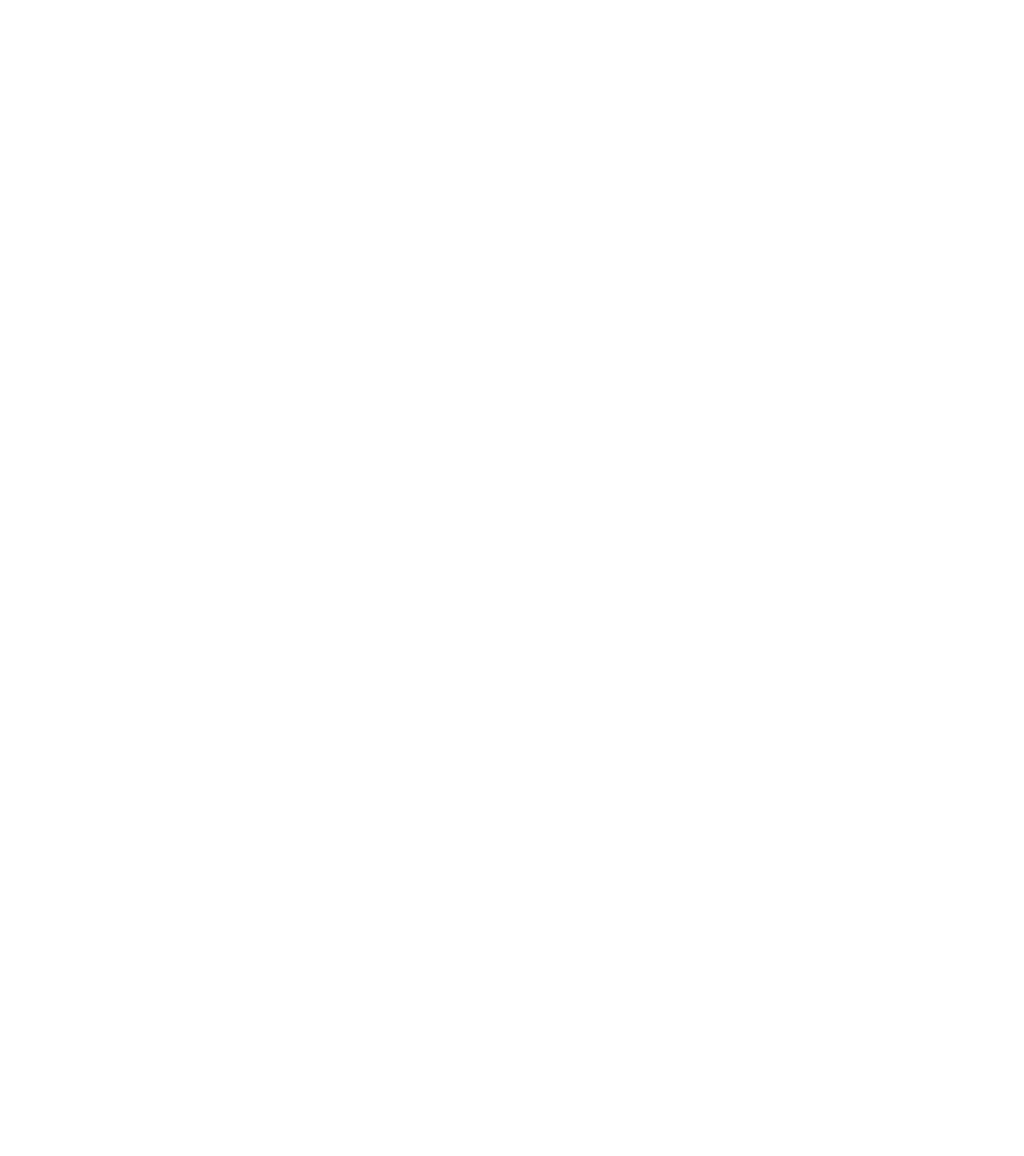
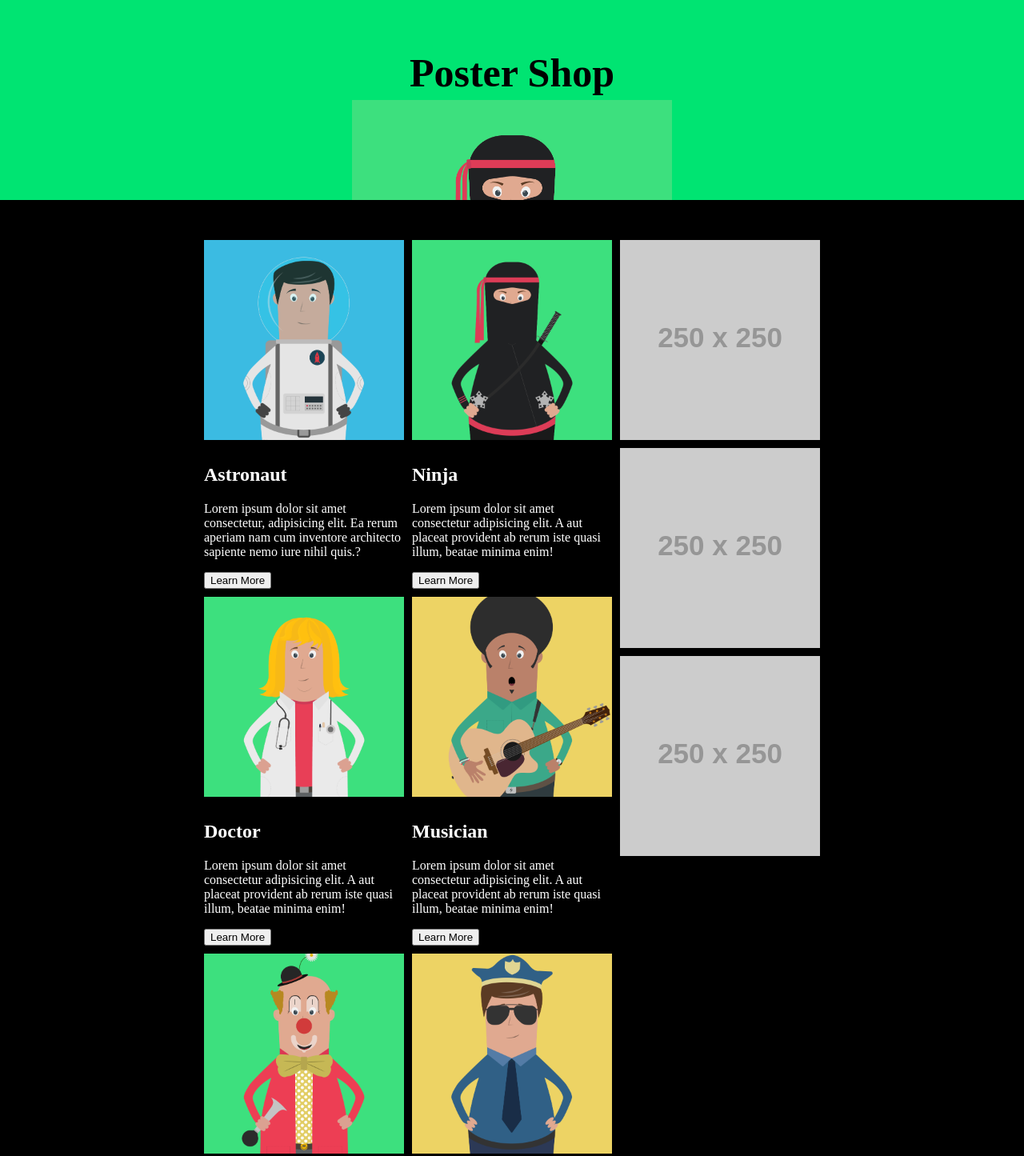
Before and after one commit to mansooriabbas/lexicon-poster-shop, a plain HTML site: page index.html in a window 1280 px wide. Shown: the top 1445 px of the page at 80% size. Before the commit the page ends 800 px from the top, so only its background shows below. Drawn offline with Linux system fonts and the light colour scheme; placeholder pictures from the web are drawn by us.

Commit message:
added the layout and some pictures

```diff
--- a/index.html
+++ b/index.html
@@ -1,24 +1,88 @@
 <!DOCTYPE html>
 <html lang="en">
   <head>
-    <meta charset="UTF-8">
-    <meta name="viewport" content="width=device-width, initial-scale=1.0">
+    <meta charset="UTF-8" />
+    <meta name="viewport" content="width=device-width, initial-scale=1.0" />
+    <link rel="stylesheet" href="style.css" />
     <title>Poster Shop</title>
   </head>
   <body>
     <header>
-
+      <nav class="navbar">
+        <h1>Poster Shop</h1>
+        <img src="assets/char-2.png" alt="" />
+      </nav>
     </header>
     <main>
       <section class="card-wrapper">
         <div class="cards">
-
+          <div class="card-1">
+            <img src="assets/char-1.png" alt="" />
+            <div class="text-container-1">
+              <h2>Astronaut</h2>
+              <p>
+                Lorem ipsum dolor sit amet consectetur, adipisicing elit. Ea
+                rerum aperiam nam cum inventore architecto sapiente nemo iure
+                nihil quis.?
+              </p>
+              <button>Learn More</button>
             </div>
-            <div class="card-text">
-
+            <img src="assets/char-11.png" alt="" />
+            <div class="text-container-1">
+                <h2>Doctor</h2>
+              <p>
+                Lorem ipsum dolor sit amet consectetur adipisicing elit. A aut
+                placeat provident ab rerum iste quasi illum, beatae minima enim!
+              </p>
+              <button>Learn More</button>
+            </div>
+            <img src="assets/char-5.png" alt="" />
+            <div class="text-container-1">
+                <h1>Clown</h1>
+              <p>
+                Lorem ipsum dolor sit amet consectetur adipisicing elit.
+                Voluptatem, tempore odio. Iusto eum officiis consequatur, esse
+                nesciunt qui praesentium suscipit.
+              </p>
+              <button>Learn More</button>
+            </div>
+          </div>
+          <div class="card-2">
+            <img src="assets/char-2.png" alt="" />
+            <div class="text-container-1">
+                <h2>Ninja</h2>
+              <p>
+                Lorem ipsum dolor sit amet consectetur adipisicing elit. A aut
+                placeat provident ab rerum iste quasi illum, beatae minima enim!
+              </p>
+              <button>Learn More</button>
+            </div>
+            <img src="assets/char-12.png" alt="" />
+            <div class="text-container-1">
+                <h2>Musician</h2>
+              <p>
+                Lorem ipsum dolor sit amet consectetur adipisicing elit. A aut
+                placeat provident ab rerum iste quasi illum, beatae minima enim!
+              </p>
+              <button>Learn More</button>
+            </div>
+            <img src="assets/char-6.png" alt="" />
+            <div class="text-container-1">
+                <h2>Police</h2>
+              <p>
+                Lorem ipsum dolor sit amet consectetur adipisicing elit. A aut
+                placeat provident ab rerum iste quasi illum, beatae minima enim!
+              </p>
+              <button>Learn More</button>
+            </div>
+          </div>
+          <div class="card-3">
+            <img src="https://placehold.co/250x250" alt="" />
+            <img src="https://placehold.co/250x250" alt="" />
+            <img src="https://placehold.co/250x250" alt="" />
+          </div>
         </div>
       </section>
     </main>
-
   </body>
 </html>
--- a/style.css
+++ b/style.css
@@ -0,0 +1,62 @@
+body {
+  margin: 0;
+  padding: 0;
+  border: 0;
+  background-color: black;
+}
+
+header {
+  background-color: beige;
+  height: 250px;
+}
+
+.navbar {
+  height: 100%;
+  width: 100%;
+  margin: 0;
+  display: flex;
+  flex-direction: column;
+  justify-content: center;
+  align-items: center;
+  background-color: #00e472;
+  overflow: hidden;
+}
+
+.navbar img {
+  width: 400px;
+  position: relative;
+  bottom: -200px;
+}
+.navbar h1 {
+  position: absolute;
+  top: 20px;
+  color: black;
+  font-size: 50px;
+}
+
+.card-wrapper {
+  height: 100%;
+  width: 100%;
+  max-width: 900px;
+  margin: 50px auto;
+  display: flex;
+  flex-direction: column;
+  justify-content: center;
+  align-items: center;
+}
+
+.cards {
+    display: flex;
+    flex-direction: row;
+    gap: 10px;
+}
+
+.card-1,
+.card-2,
+.card-3 {
+    width: 250px;
+    display: flex;
+    flex-direction: column;
+    gap: 10px;
+    color: white;
+}
```
Lines whose indentation alone changed are shown as unchanged.
